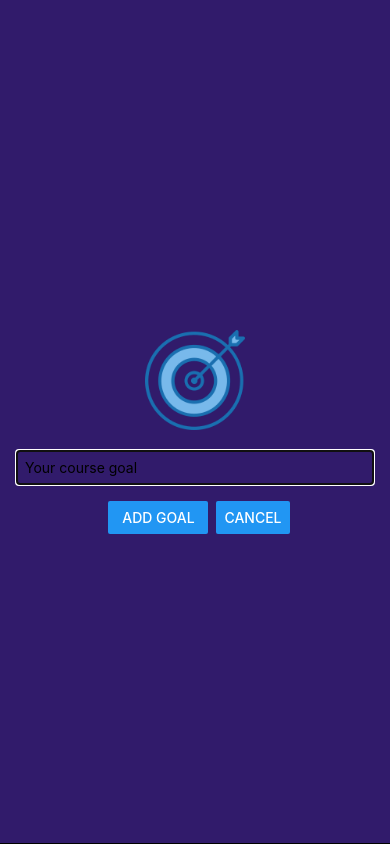
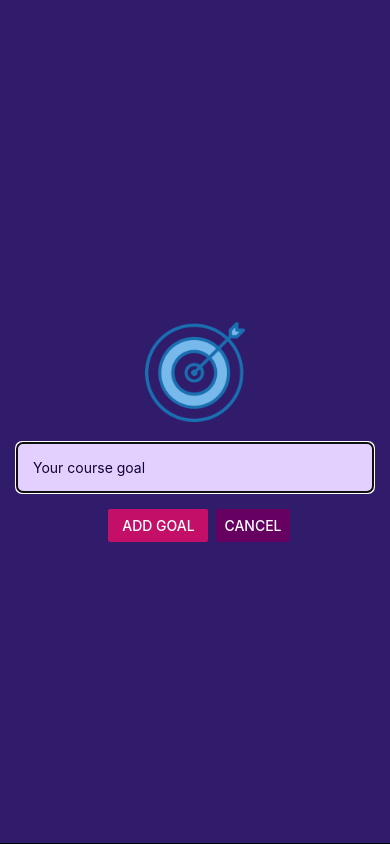
Before and after one commit to Yaelox/APPExpoReact, a React Native app in the folder RNCourse/: screen / in a window 390 px wide. Both pictures are taken after a click on the button "ADD NEW GOAL". Built offline with nearby package versions, Linux system fonts and the light colour scheme.

Commit message:
Uso del atributo StatusBar

```diff
--- a/RNCourse/App.js
+++ b/RNCourse/App.js
@@ -1,4 +1,4 @@
-
+import { StatusBar } from 'expo-status-bar';
 import { useState } from 'react';
 import { StyleSheet, View,  FlatList, Button } from 'react-native';
 
@@ -32,6 +32,8 @@
   }
 
   return (
+    <>
+    <StatusBar style='light' />
       <View style={styles.appContainer}>
         <Button title='Add New Goal' color="#5e0acc" onPress={startAddGoalHandler}></Button>
           <GoalInput
@@ -51,6 +53,7 @@
           alwaysBounceVertical={false} />
         </View>
       </View>
+    </>
   );
 }
 
@@ -58,8 +61,7 @@
   appContainer:{
     flex:1,
     padding:50,
-    paddingHorizontal:16,
-
+    paddingHorizontal:16
   },
 
   goalsContainer:{
--- a/RNCourse/app.json
+++ b/RNCourse/app.json
@@ -5,6 +5,7 @@
     "version": "1.0.0",
     "orientation": "portrait",
     "icon": "./assets/icon.png",
+    "backgroundColor":"#1e085a",
     "userInterfaceStyle": "light",
     "ios": {
       "supportsTablet": true
--- a/RNCourse/components/GoalInput.js
+++ b/RNCourse/components/GoalInput.js
@@ -26,10 +26,10 @@
             />
             <View style={styles.buttonContainer}>
                 <View style={styles.button}>
-                    <Button title="Add Goal" onPress={addGoalHandler} />
+                    <Button title="Add Goal" onPress={addGoalHandler} color="#c40f69" />
                 </View>
                 <View>
-                    <Button title="Cancel" onPress={props.onCancel} />
+                    <Button title="Cancel" onPress={props.onCancel} color="#660061" />
                 </View>
             </View>
         </View>
@@ -51,9 +51,12 @@
 
   TextInput:{
     borderWidth:1,
-    borderColor:'#cccccc',
+    borderColor:'#e4d0ff',
+    backgroundColor:'#e4d0ff',
+    color:'#120438',
+    borderRadius:6,
     width:'100%',
-    padding:8
+    padding:16
   },
   image:{
 
```
Lines whose indentation alone changed are shown as unchanged.
